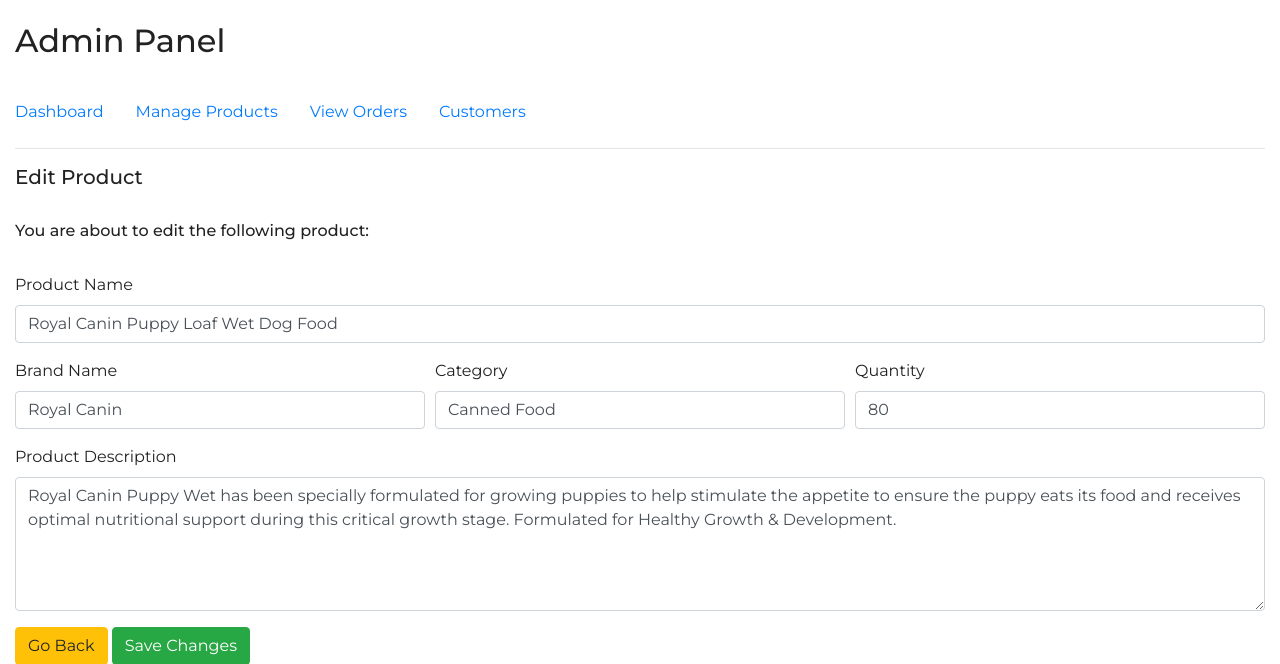
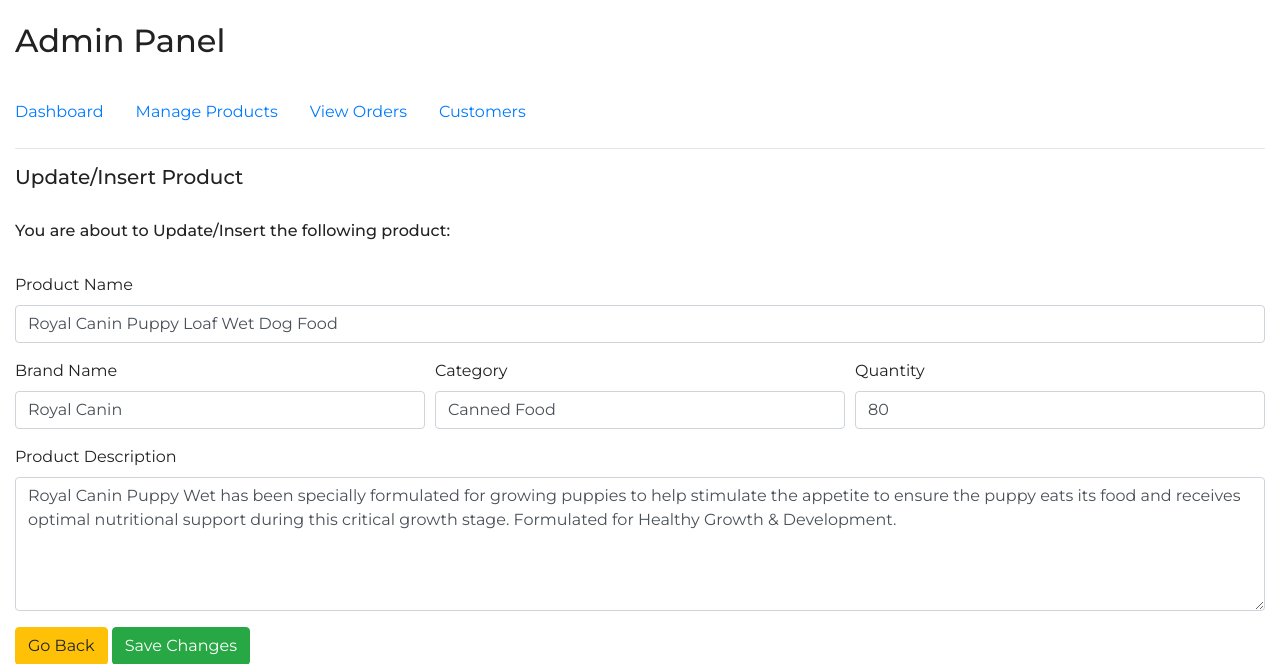
Before and after one commit to pdadhikary/flask-pet-store, a Flask app: page /admin/products/1 in a window 1280 px wide. Shown: the part 69-733 px from the top of the page. Run offline with Flask 2, Linux system fonts and the light colour scheme; data comes from the database, SQL or seed files in the repository; both versions use the stored data as it was after the commit; some libraries are stand-ins or nearby versions.

Commit message:
Edit page refactored to Upsert

```diff
--- a/flask_pet_store/admin/forms.py
+++ b/flask_pet_store/admin/forms.py
@@ -3,7 +3,7 @@ from wtforms import StringField, SelectField, IntegerField, TextAreaField, Submi
 from wtforms.validators import DataRequired, Length, NumberRange
 
 
-class ProductEditForm(FlaskForm):
+class ProductUpsertForm(FlaskForm):
     name = StringField(label='Product Name', validators=[DataRequired(message='Product Name cannot be empty.')])
     brand = StringField(label='Brand Name', validators=[DataRequired(message='Brand Name cannot be empty.')])
     category = StringField(label='Category',
--- a/flask_pet_store/admin/routes.py
+++ b/flask_pet_store/admin/routes.py
@@ -1,7 +1,7 @@
 from flask import Blueprint, render_template, url_for, redirect, request, flash, abort
 from flask_pet_store import db
 from flask_pet_store.models import Product
-from flask_pet_store.admin.forms import ProductDeleteForm, ProductEditForm
+from flask_pet_store.admin.forms import ProductDeleteForm, ProductUpsertForm
 
 admin_blueprint = Blueprint('admin', __name__, template_folder='templates')
 
@@ -11,25 +11,32 @@ def index():
     return render_template('admin/index.html')
 
 
-@admin_blueprint.route('/products/<prodId>', methods=['GET', 'POST'])
-def edit_product(prodId):
+@admin_blueprint.route('/products/<int:prodId>', methods=['GET', 'POST'])
+def upsert_product(prodId):
     product = Product.query.get(prodId)
+    # Insert request
+    if prodId == 0:
+        product = Product()
+        print("new Product")
     if product:
-        edit_form = ProductEditForm(obj=product)
+        edit_form = ProductUpsertForm(obj=product)
         if edit_form.validate_on_submit():
             product.name = edit_form.name.data
             product.brand = edit_form.brand.data
             product.category = edit_form.category.data
             product.quantity = edit_form.quantity.data
             product.description = edit_form.description.data
+            # Insert request
+            if prodId == 0:
+                db.session.add(product)
             db.session.commit()
-            flash(message='Product successfully updated', category='success')
+            flash(message='Product successfully updated and inserted', category='success')
             return redirect(url_for('admin.manage_products'))
         if edit_form.errors != {}:
             for err_msg in edit_form.errors.values():
                 msg = ", ".join(err_msg)
                 flash(message=f'Could not update product: {msg}', category='danger')
-        return render_template('admin/edit_product.html', edit_form=edit_form, product=product)
+        return render_template('admin/upsert_product.html', edit_form=edit_form, product=product)
     flash(message='Product cannot me found...', category='warning')
     return abort(status=404)
 
--- a/flask_pet_store/admin/templates/admin/edit_product.html
+++ b/flask_pet_store/admin/templates/admin/upsert_product.html
@@ -1,11 +1,11 @@
 {% extends 'admin/index.html' %}
-{% block title %} Edit Product {% endblock %}
+{% block title %} Upsert Product {% endblock %}
 {% block admin_content %}
-    <h5>Edit Product</h5>
+    <h5>Update/Insert Product</h5>
     <br>
     <form method="POST" class="form-register needs-validation" novalidate>
         {{ edit_form.hidden_tag() }}
-        <h6>You are about to edit the following product:</h6>
+        <h6>You are about to Update/Insert the following product:</h6>
         <br>
         <div class="form-row">
             <div class="form-group col-md-12">
```
Also changed, not shown: flask_pet_store/admin/templates/admin/products.html (+5 -2 lines), flask_pet_store/pet_store.db.
